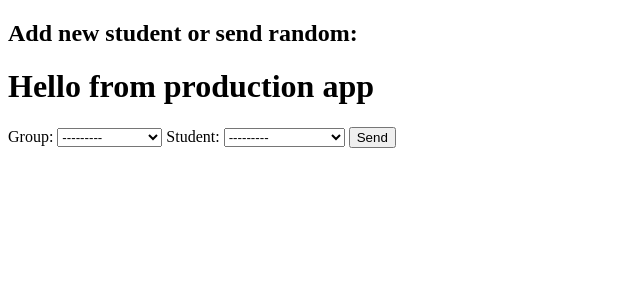
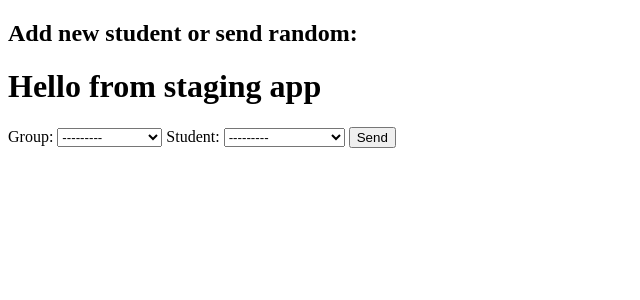
Before and after one commit to Pixel2022UA/Homework_14, a Django app: template students/templates/student.html in a window 1280 px wide. Shown: the top 300 px of the page, without its empty margins (0-640 px from the left). Run offline with Django 4.2, Linux system fonts and the light colour scheme; the template is opened without the code that fills it: values that come from a table or form of the project are taken from there, others are empty; tables that the repository leaves empty hold one stand-in row (values such as "Sample post").

Commit message:
Update student.html (#6)

```diff
--- a/students/templates/student.html
+++ b/students/templates/student.html
@@ -6,7 +6,7 @@
 
     {% block content %}
 <h2>Add new student or send random:</h2>
-<h1>Hello from production app</h1>
+<h1>Hello from staging app</h1>
 <form action="{% url 'add_student' %}" method="post">
     {% csrf_token %}
     {{ form }}
```
